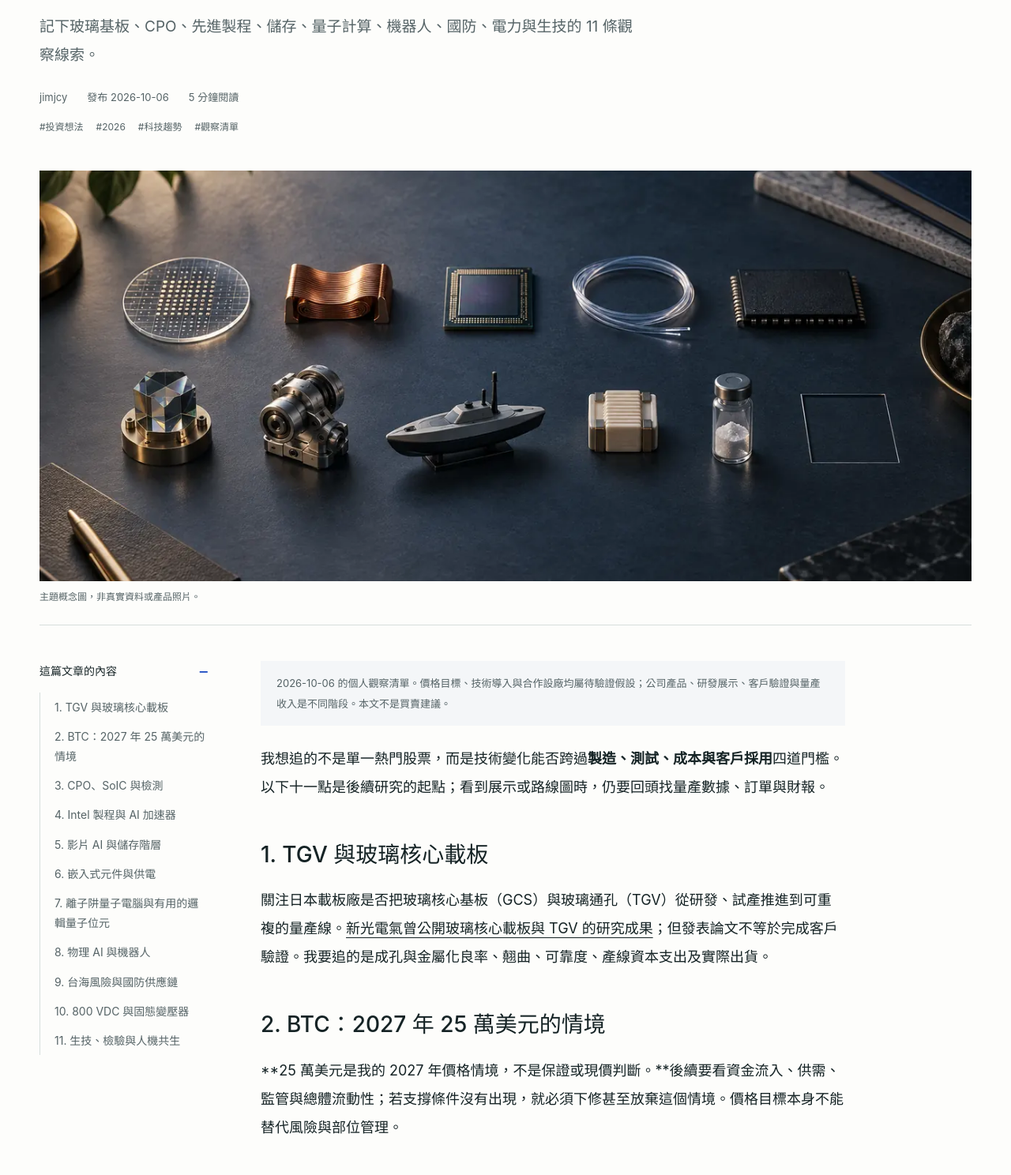
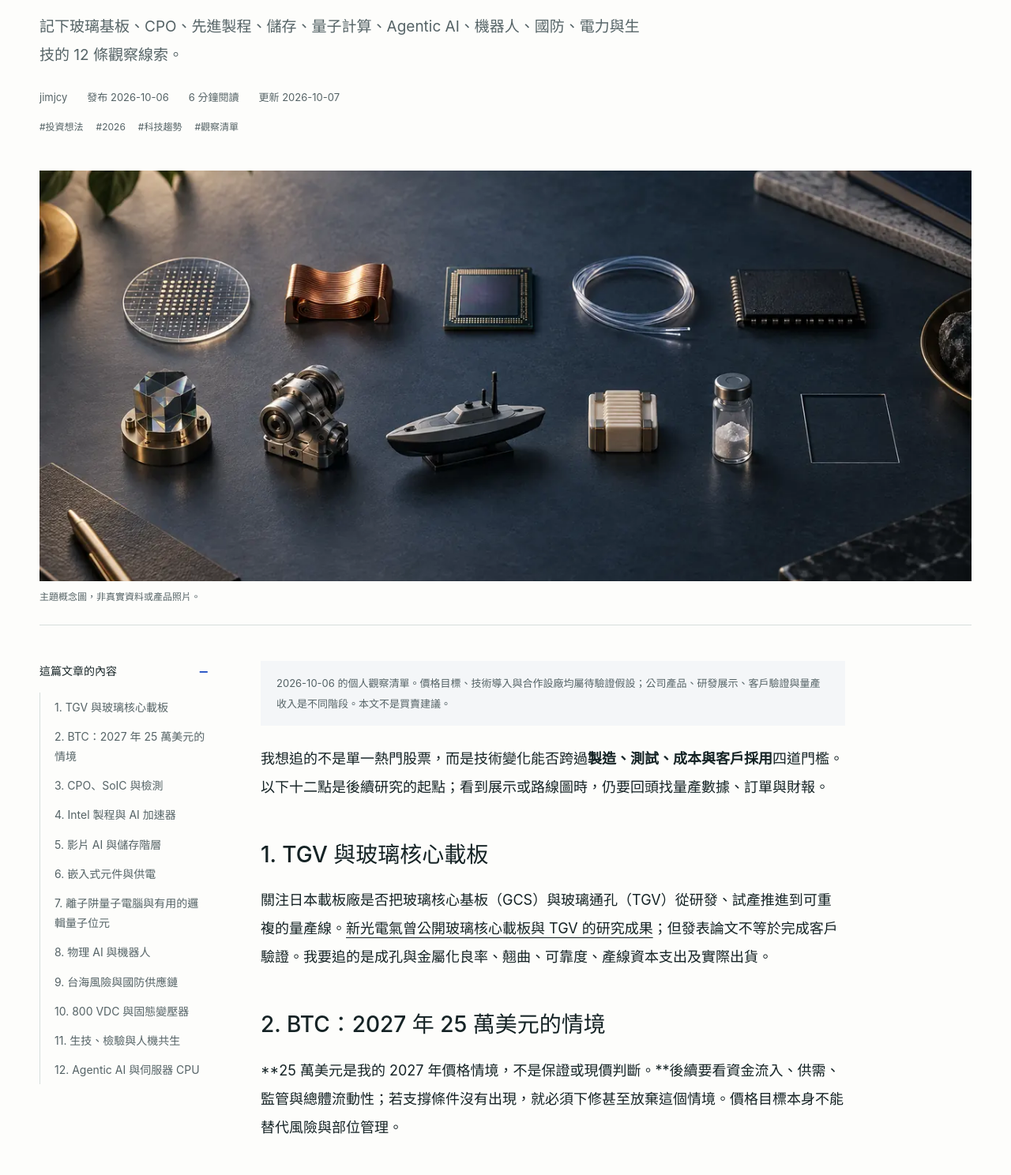
Before and after one commit to jhangchenyu/jhangchenyu.github.io, an Eleventy site: page src/posts/investment-ideas-2026.md in a window 1280 px wide. Shown: the part 312-1800 px from the top of the page at 79% size. Built offline with nearby package versions, Linux system fonts and the light colour scheme; Eleventy itself is replaced by a stand-in of ours; files that its build step writes are made by us from their sources.

Commit message:
Update website

```diff
--- a/src/index.njk
+++ b/src/index.njk
@@ -106,7 +106,7 @@ description: jimsbg 的個人網站。從離子阱研究到電磁模擬，記錄
       <li>
         <span class="period">學歷</span>
         <div>
-          <h3>國立清華大學 · 物理系學士、博士班降轉碩士</h3>
+          <h3>物理系學士、博士班降轉碩士</h3>
         </div>
       </li>
     </ol>
--- a/src/posts/investment-ideas-2026.md
+++ b/src/posts/investment-ideas-2026.md
@@ -1,7 +1,8 @@
 ---
 title: "2026 投資想法"
-description: "記下玻璃基板、CPO、先進製程、儲存、量子計算、機器人、國防、電力與生技的 11 條觀察線索。"
+description: "記下玻璃基板、CPO、先進製程、儲存、量子計算、Agentic AI、機器人、國防、電力與生技的 12 條觀察線索。"
 date: "2026-10-06"
+updated: "2026-10-07"
 category: singularity
 slug: investment-ideas-2026
 cover: /assets/images/investment-ideas-2026.webp
@@ -11,7 +12,7 @@ status: published
 sourceNote: "2026-10-06 的個人觀察清單。價格目標、技術導入與合作設廠均屬待驗證假設；公司產品、研發展示、客戶驗證與量產收入是不同階段。本文不是買賣建議。"
 ---
 
-我想追的不是單一熱門股票，而是技術變化能否跨過**製造、測試、成本與客戶採用**四道門檻。以下十一點是後續研究的起點；看到展示或路線圖時，仍要回頭找量產數據、訂單與財報。
+我想追的不是單一熱門股票，而是技術變化能否跨過**製造、測試、成本與客戶採用**四道門檻。以下十二點是後續研究的起點；看到展示或路線圖時，仍要回頭找量產數據、訂單與財報。
 
 ## 1. TGV 與玻璃核心載板
 
@@ -59,4 +60,8 @@ CPO 的光電整合與 SoIC 的高密度接合，可能讓對位、隱藏缺陷
 
 癌症疫苗、基因治療與 AI 輔助新藥研發若持續推進，測試、品質控制與臨床資料驗證可能成為重要瓶頸。[FDA 對細胞與基因治療的指引](https://www.fda.gov/news-events/press-announcements/fda-issues-draft-guidance-help-accelerate-cell-and-gene-therapies-patients)提醒我，技術進步仍須走過證據與監管程序。我也想追人機共生：AI 如何協助研究人員與醫師，而不是把模型輸出直接當成診斷或療效。投資上先看可重複的檢驗需求、付款方與實際收入。
 
+## 12. Agentic AI 與伺服器 CPU
+
+Agentic AI 把模型推論與規劃、工具呼叫、檢索及程式執行串成多步驟工作流程。[一項從 CPU 角度分析 Agentic AI 的系統研究](https://arxiv.org/abs/2511.00739)指出，工具處理與工作排程在部分測試負載中可能成為瓶頸。我的投資假設是：若代理工作流程大規模部署，算力需求不只落在 GPU，伺服器 CPU 的效能、記憶體與 I/O 配置也可能更重要。我要追的是實際 CPU 利用率、每項任務的成本、CPU／GPU 配比，以及雲端與企業的採購；不能把 Agentic AI 的熱度直接當成 CPU 出貨或營收成長。
+
 這份清單會隨正式公告、量測結果、訂單和財報更新。若關鍵證據遲遲不到，題材再精彩也應降級。
```
